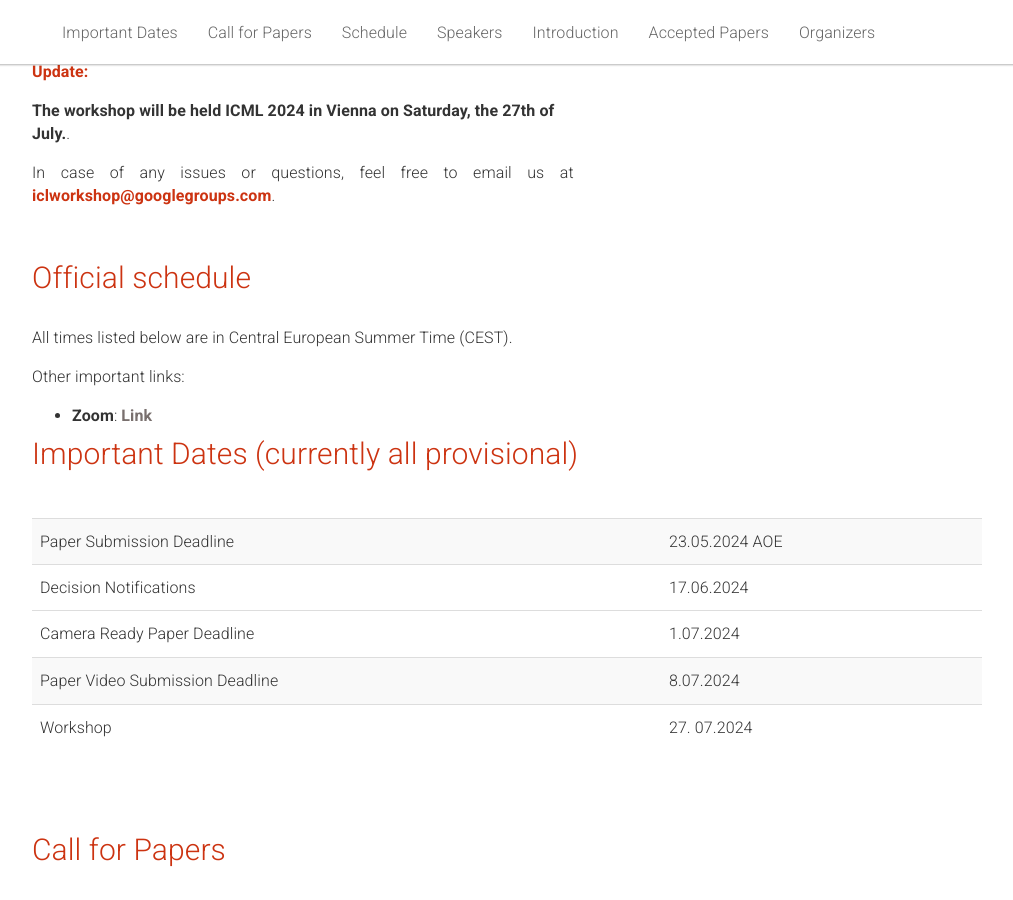
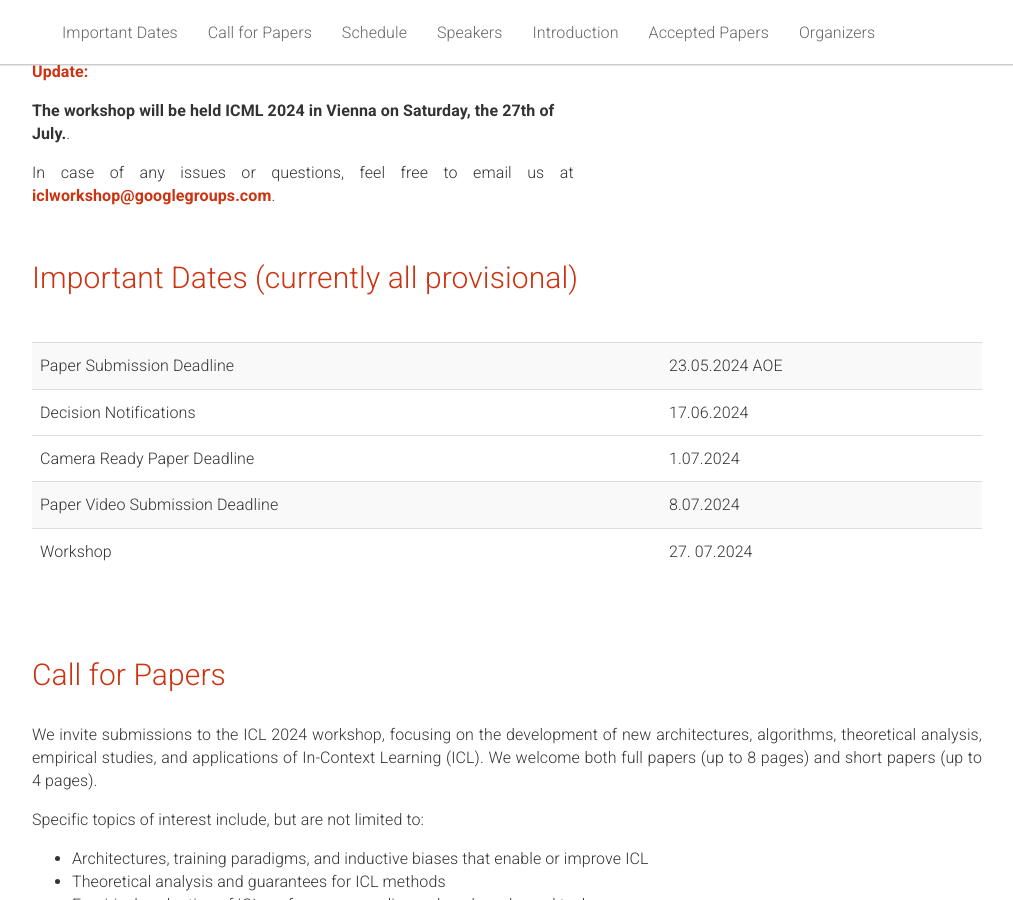
Before and after one commit to iclworkshop/iclworkshop.github.io, a Jekyll site: the page built from _pages/home.md, in a window 1280 px wide and 900 px high, scrolled down 578 px. Shown: the whole window, without its empty margins (133-1146 px from the left). Built offline with Jekyll 4.4.1, drawn with Linux system fonts in a browser that asks for light colours.

```diff
--- a/_pages/home.md
+++ b/_pages/home.md
@@ -43,6 +43,7 @@ In-context learning (ICL) is an emerging capability of large-scale models, inclu
 
 </div>
 
+<!--
 <div class="row" id="schedule">
   <div class="col-xs-12">
     <h2>Official schedule</h2>
@@ -50,13 +51,12 @@ In-context learning (ICL) is an emerging capability of large-scale models, inclu
     <p> All times listed below are in Central European Summer Time (CEST).  </p>
     <p>Other important links:</p>
      <ul>
-<!--               <li><b>GatherTown</b>: <a href="https:/icml.cc">Link</a></li> -->
+              <li><b>GatherTown</b>: <a href="https:/icml.cc">Link</a></li>
               <li><b>Zoom</b>: <a href="https:/icml.cc">Link</a></li>
     </ul>
   </div>
 </div>
 
-<!--
 <div class="row">
   <div class="col-xs-12">
     <table class="table table-striped">
```
